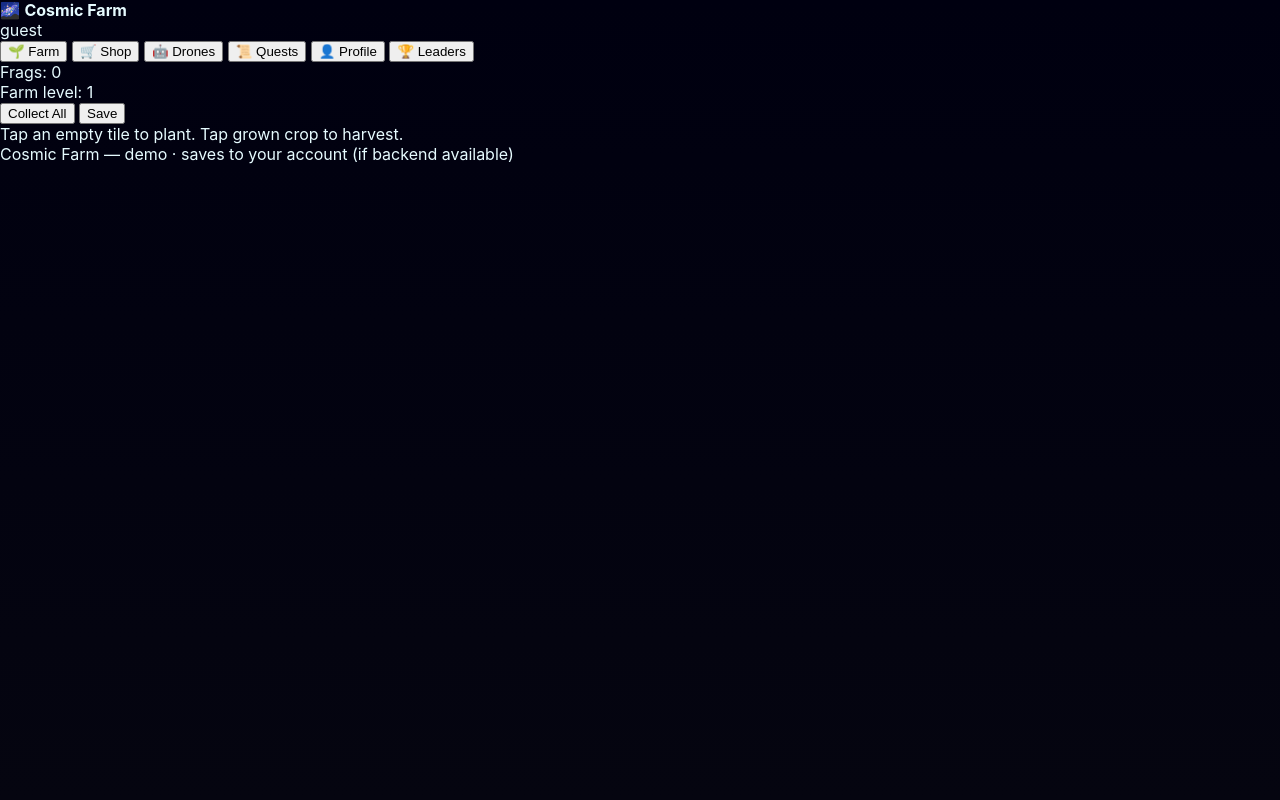
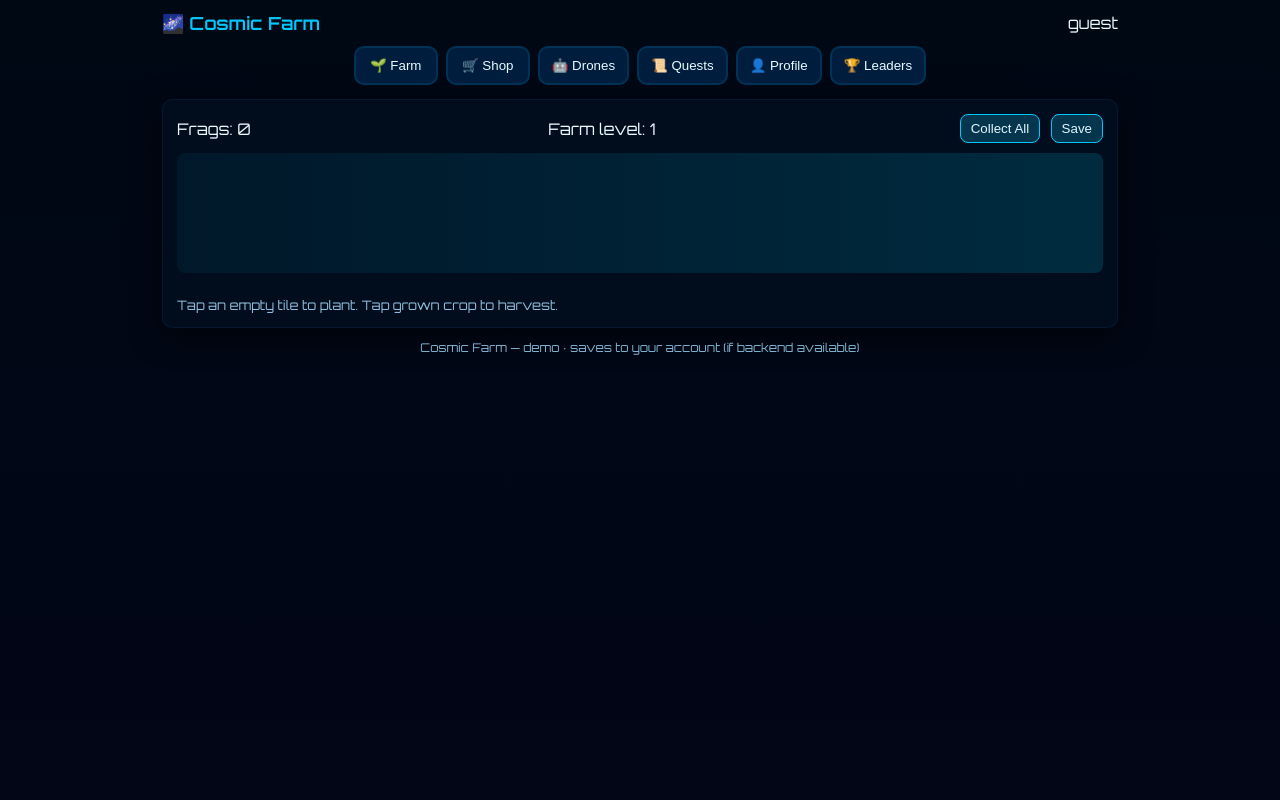
Before and after one commit to megustatraffic-crypto/my_app_space, a PHP site: page / in a window 1280 px wide. Run offline with PHP 8.4, Linux system fonts and the light colour scheme.

Commit message:
styles.css

```diff
--- a/frontend/styles.css
+++ b/frontend/styles.css
@@ -1,33 +1,44 @@
-
+/* styles.css - Cosmic Farm full frontend */
 :root{
-  --bg:#050510; --panel: rgba(255,255,255,0.03); --cyan:#3ef8ff; --purple:#9b5cff;
+  --bg-1:#000814;
+  --panel:#001d3d;
+  --accent:#00c9ff;
+  --muted:#8fbfdc;
+  --danger:#ff6b6b;
 }
 *{box-sizing:border-box}
-html,body{height:100%;margin:0;background:linear-gradient(180deg,#000010,#050510);font-family:Inter,Arial,sans-serif;color:#e6fbff}
-.app-root{min-height:100vh;display:flex;align-items:center;justify-content:center;padding:16px}
-.screen{width:100%;max-width:960px}
-.center{display:flex;align-items:center;justify-content:center;flex-direction:column}
+body{
+  margin:0;padding:0;
+  font-family: 'Orbitron', sans-serif;
+  background: linear-gradient(180deg,var(--bg-1) 0%, #020617 100%);
+  color:#e9fbff;
+  min-height:100vh;
+}
+#app{max-width:980px;margin:0 auto;padding:12px}
+.topbar{display:flex;justify-content:space-between;align-items:center}
+.brand{font-size:18px;color:var(--accent)}
+.usermini{display:flex;align-items:center;gap:8px}
+.mini-avatar{width:36px;height:36px;border-radius:8px;object-fit:cover}
+.menu{display:flex;gap:8px;justify-content:center;margin-top:12px}
+.menu-btn{background:var(--panel);border:2px solid rgba(0,201,255,0.12);color:#e6fbff;padding:10px 12px;border-radius:10px;cursor:pointer;min-width:84px;text-align:center}
+.menu-btn:hover{transform:translateY(-4px);box-shadow:0 6px 18px rgba(0,0,0,0.6)}
+.panel-wrap{margin-top:14px}
+.panel{background:rgba(2,14,30,0.85);border:1px solid rgba(61,160,255,0.08);padding:14px;border-radius:10px;box-shadow:0 8px 30px rgba(0,0,0,0.65)}
 .hidden{display:none}
-.card{background:var(--panel);padding:18px;border-radius:12px;border:1px solid rgba(255,255,255,0.04);backdrop-filter:blur(6px);width:100%}
-.neon{box-shadow:0 0 30px rgba(155,92,255,0.06), inset 0 0 10px rgba(0,230,255,0.02)}
-.logo{font-size:36px;margin:0;color:var(--purple);font-family:Orbitron,Arial, sans-serif;text-align:center}
-.subtitle{color:rgba(255,255,255,0.8);text-align:center;margin:8px 0 14px}
-.label{display:block;margin:6px 0;font-size:14px;color:rgba(255,255,255,0.7)}
-.input{width:100%;padding:10px;border-radius:8px;border:1px solid rgba(255,255,255,0.04);background:transparent;color:#fff}
-.row{display:flex;gap:10px;margin-top:12px}
-.btn{padding:10px 14px;border-radius:8px;border:none;cursor:pointer}
-.btn.primary{background:linear-gradient(90deg,var(--cyan),var(--purple));color:#021025;font-weight:700}
-.btn.ghost{background:transparent;border:1px solid rgba(255,255,255,0.06);color:#fff}
-.muted{font-size:12px;color:rgba(255,255,255,0.4);margin-top:10px;text-align:center}
-.hud{position:fixed;top:12px;left:12px;right:12px;display:flex;justify-content:space-between;padding:8px;border-radius:8px;background:transparent}
-.container{padding:80px 16px 40px;display:flex;gap:20px;align-items:flex-start}
-.farm{display:flex;gap:12px}
-.plot{width:160px;height:120px;background:linear-gradient(180deg, rgba(255,255,255,0.02), rgba(0,0,0,0.15));border-radius:10px;display:flex;align-items:center;justify-content:center;cursor:pointer;border:1px solid rgba(255,255,255,0.04)}
-.actions{display:flex;flex-direction:column;gap:10px}
-.npc{position:fixed;right:12px;bottom:12px;max-width:260px}
-.stat{margin-left:12px}
-@media(max-width:700px){
-  .container{flex-direction:column;padding-top:120px}
-  .plot{width:100px;height:80px}
-  .hud{flex-direction:column;align-items:flex-start}
-}
+.panel-row{display:flex;justify-content:space-between;align-items:center}
+.small{padding:6px 10px;border-radius:8px;background:#06354e;border:1px solid var(--accent);color:#dff7ff;cursor:pointer;margin-left:6px}
+.small:hover{background:#094c6a}
+.farm-grid{display:grid;grid-template-columns:repeat(3,90px);gap:12px;justify-content:center;margin-top:12px}
+.tile{width:90px;height:90px;border-radius:10px;background:linear-gradient(180deg,#021124,#001220);border:2px solid var(--accent);display:flex;align-items:center;justify-content:center;font-size:20px;cursor:pointer}
+.tile:hover{transform:translateY(-6px);border-color:#7ff1ff}
+.farm-visual{height:120px;border-radius:8px;background:linear-gradient(90deg,#00182a,#002b3f);margin:10px 0;display:flex;align-items:center;justify-content:center;color:#cfefff;font-size:14px}
+.help{margin-top:12px;color:var(--muted);font-size:13px}
+.profile-row{display:flex;gap:12px;align-items:center}
+.profile-avatar{width:96px;height:96px;border-radius:12px;object-fit:cover;border:2px solid var(--accent)}
+.profile-edit{margin-top:12px;display:flex;flex-direction:column;gap:8px}
+input{padding:8px;border-radius:8px;border:1px solid rgba(61,160,255,0.12);background:rgba(0,0,0,0.25);color:#e9fbff}
+.item{padding:10px;border-radius:8px;background:linear-gradient(180deg,#022433,#012e3f);border:1px solid rgba(0,160,200,0.06);margin-bottom:8px}
+.muted{color:#8fbfdc;font-size:13px}
+.footer{margin-top:12px;text-align:center;color:#7fb3cf;font-size:12px}
+.danger{background:var(--danger);border-color:#ff8b8b}
+.leader-row{display:flex;justify-content:space-between;padding:8px;border-radius:6px;border:1px solid rgba(255,255,255,0.03);margin-bottom:8px}
```
